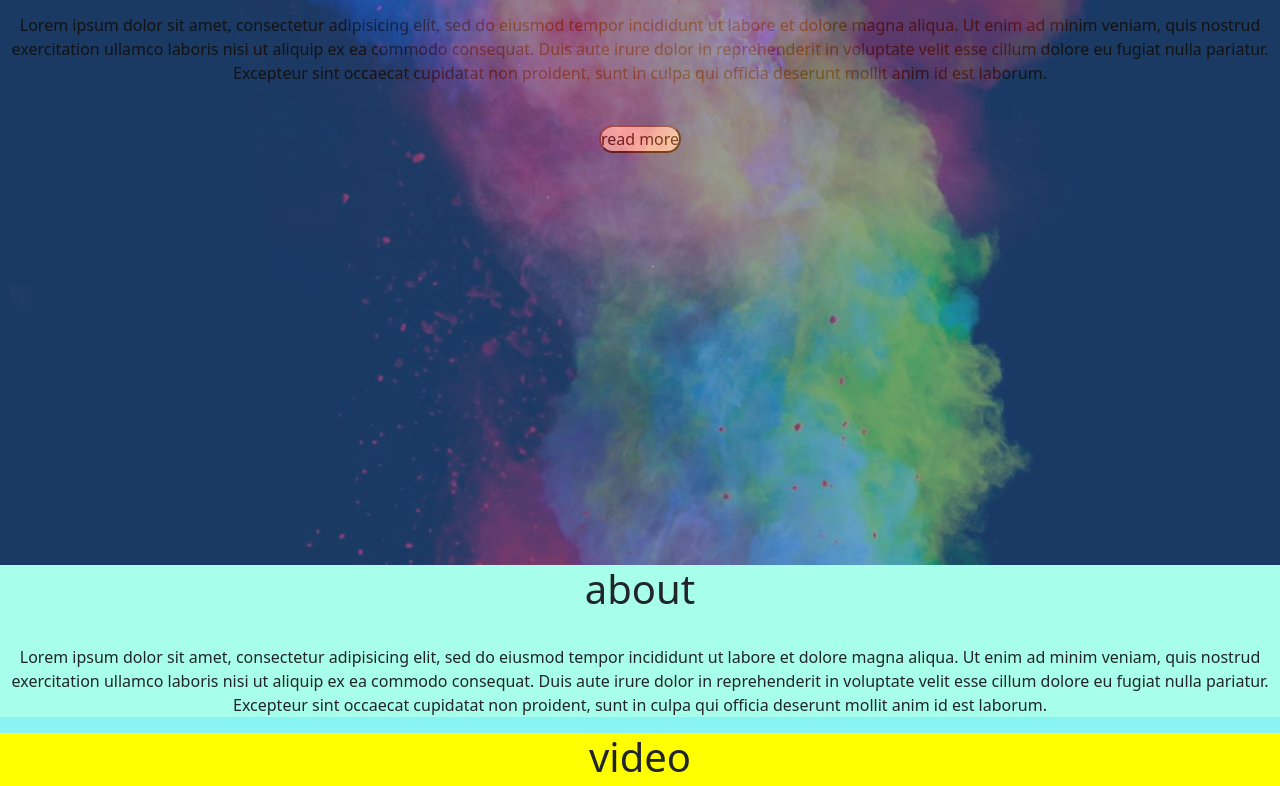
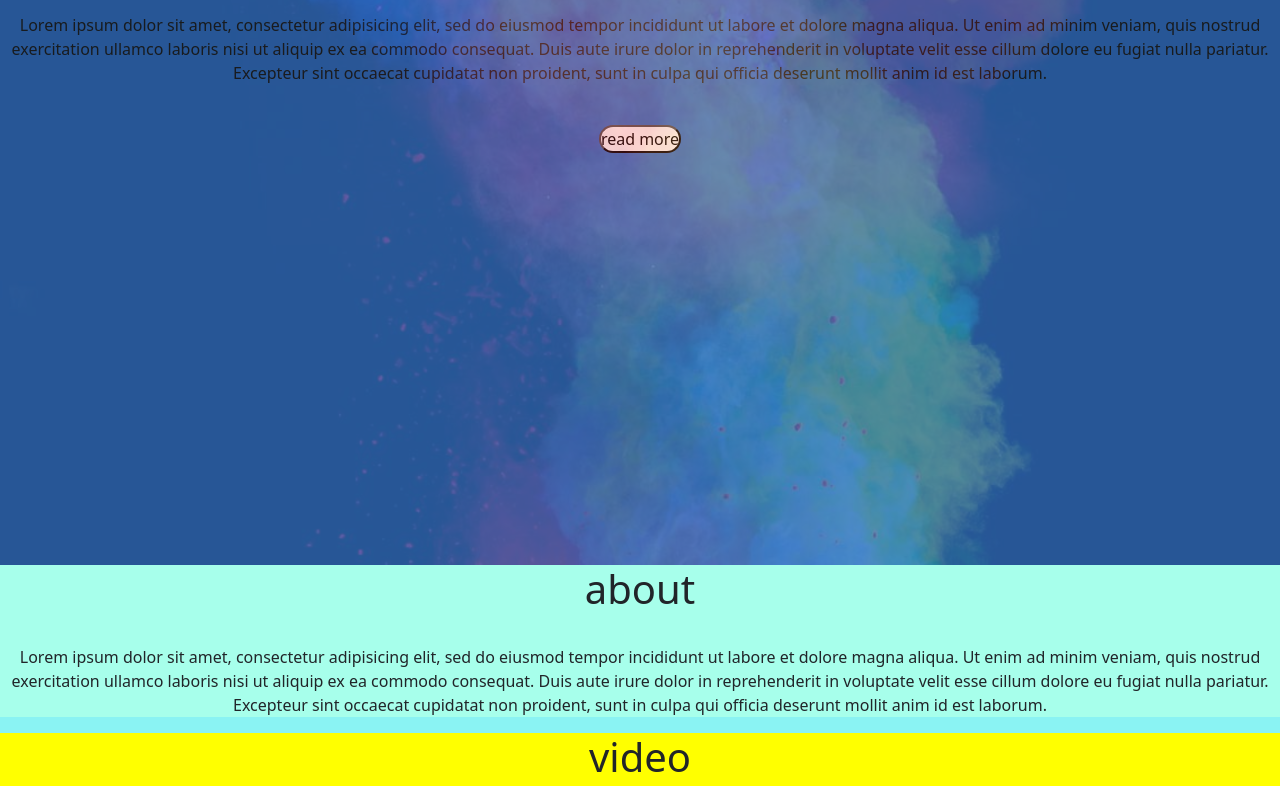
Before and after one commit to vinaykumarP16/frontend, a plain HTML site: page index.html in a window 1280 px wide. Shown: the part 291-1077 px from the top of the page. Drawn offline with nearby package versions, Linux system fonts and the light colour scheme; grey boxes are pictures that could not be loaded.

Commit message:
Update style.css

```diff
--- a/style.css
+++ b/style.css
@@ -26,7 +26,7 @@ body{
 	width: 100%;
 	height: 100%;
 	object-fit:cover;
-	opacity: 0.50;
+	opacity: 0.25;
 }
 .about{
 	text-align: center;
```
